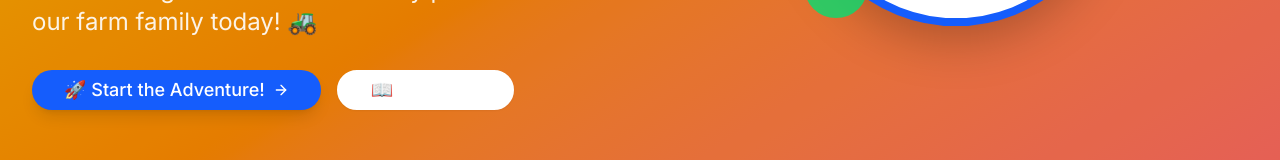
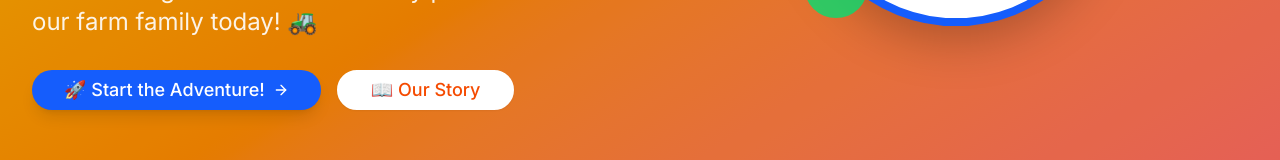
Before and after one commit to Mozart299/musiconthefarm, a Next.js app: page / in a window 1280 px wide. Shown: the part 570-730 px from the top of the page. Built offline with nearby package versions, Linux system fonts and the light colour scheme.

Commit message:
style: Update button text color for improved visibility on Home Page

```diff
--- a/src/app/page.tsx
+++ b/src/app/page.tsx
@@ -50,7 +50,7 @@ const HomePage = () => {
                     🚀 Start the Adventure! <ArrowRight className="ml-2 h-5 w-5" />
                   </Link>
                 </Button>
-                <Button size="lg" variant="outline" className="border-white text-white hover:bg-white hover:text-orange-600 text-lg px-8 py-4 rounded-full border-2">
+                <Button size="lg" variant="outline" className="border-white text-orange-600 hover:bg-white text-lg px-8 py-4 rounded-full border-2">
                   <Link href="/about">📖 Our Story</Link>
                 </Button>
               </div>
```
